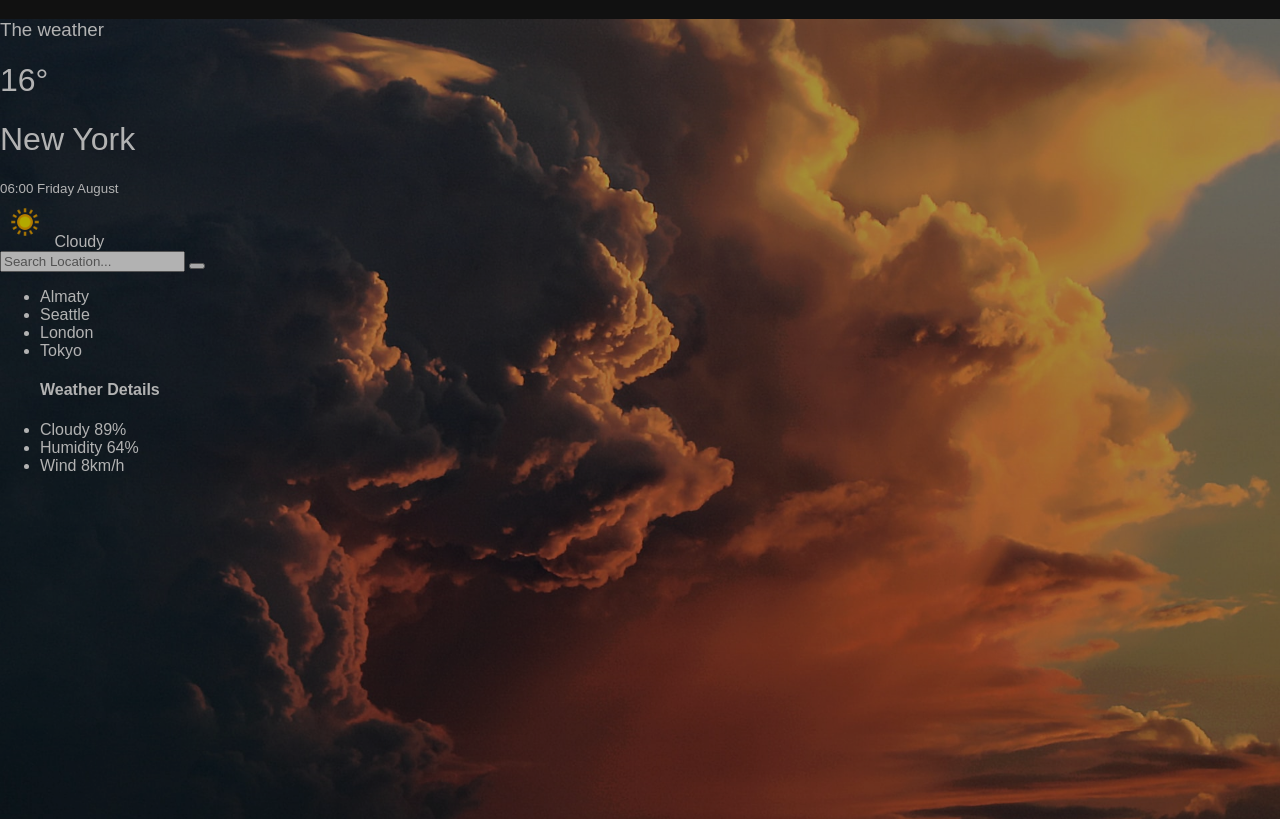
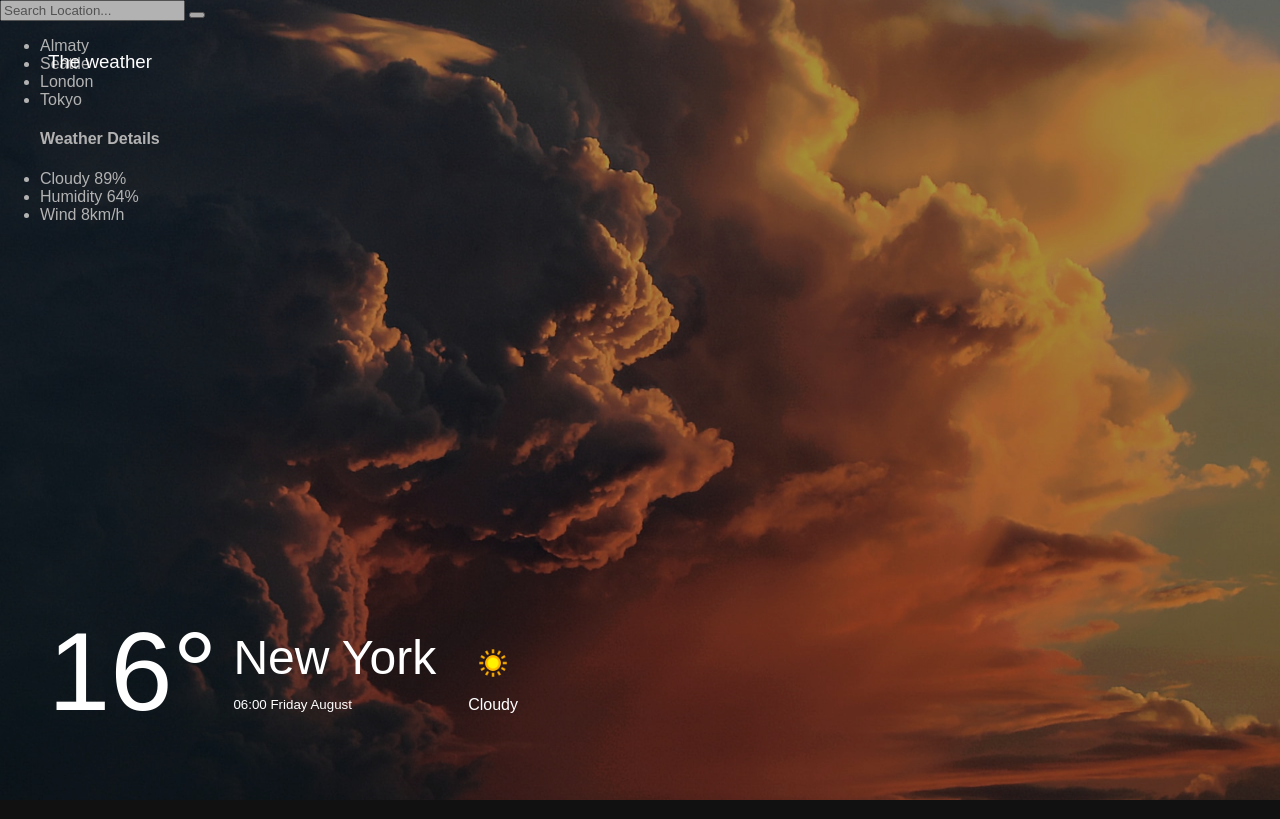
Before and after one commit to aigulsharipova/weather, a plain HTML site: page index.html in a window 1280 px wide. Drawn offline with Linux system fonts and the light colour scheme.

Commit message:
style weather

```diff
--- a/style/style.css
+++ b/style/style.css
@@ -30,3 +30,36 @@ h1, h3 {
   background: rgba(0, 0, 0, 0.3);
   z-index: 0;
 }
+.container {
+  position: absolute;
+  top: 0;
+  left: 0;
+  width: 100%;
+  height: 100%;
+  display: flex;
+  justify-content: space-between;
+  align-items: flex-start;
+  flex-direction: column;
+  padding: 2em 3em 4em 3em;
+}
+.container > div {
+  display: flex;
+  justify-content: center;
+  align-items: center;
+}
+.city-time, .temp, .weather {
+  margin: 0 1em;
+}
+.city-time h1 {
+  margin: 0;
+  margin-bottom: 0.2em;
+  font-size: 3em;
+}
+.temp {
+  font-size: 7em;
+  margin: 0;
+}
+.weather img {
+  display: block;
+  margin: 0.5em 0;
+}
```
